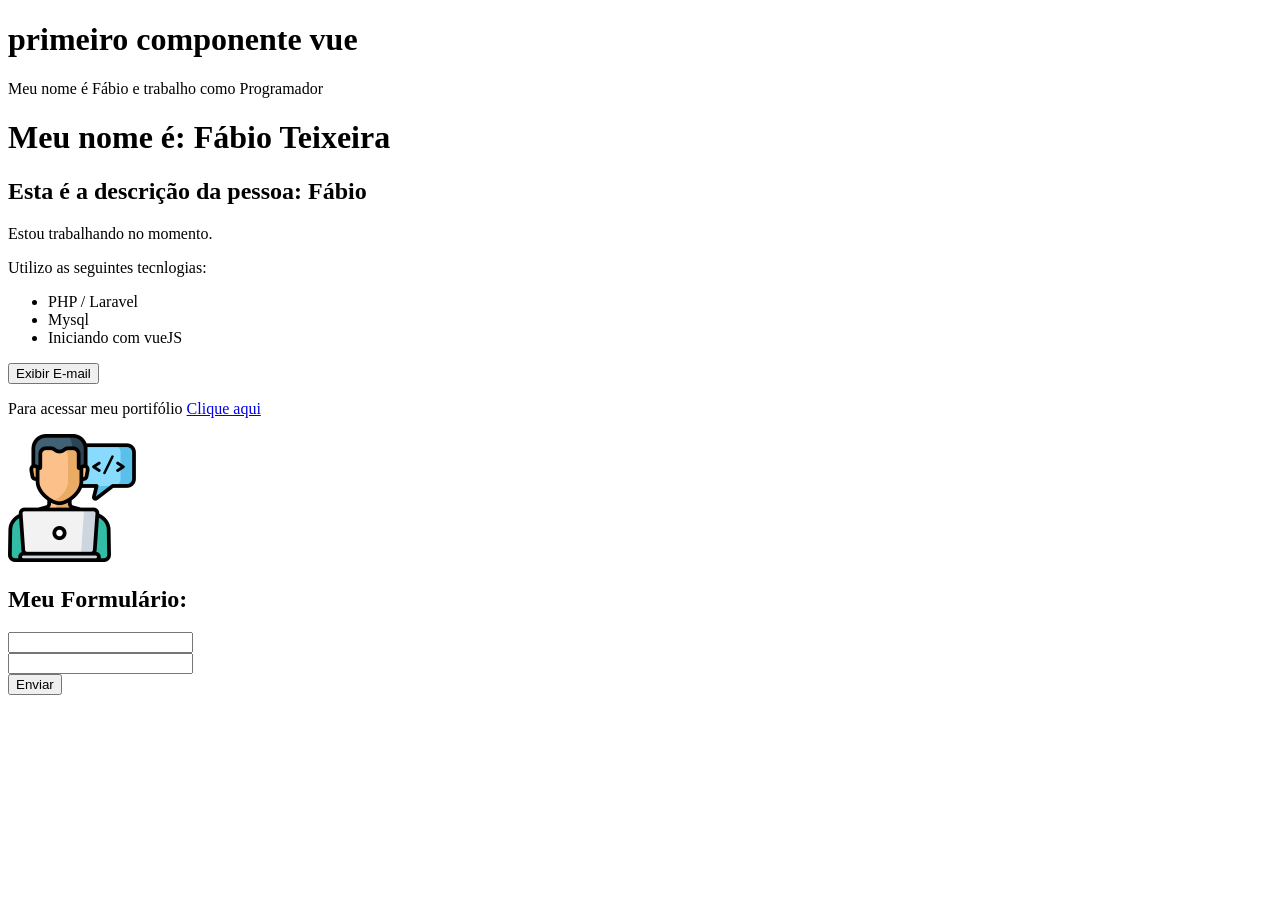
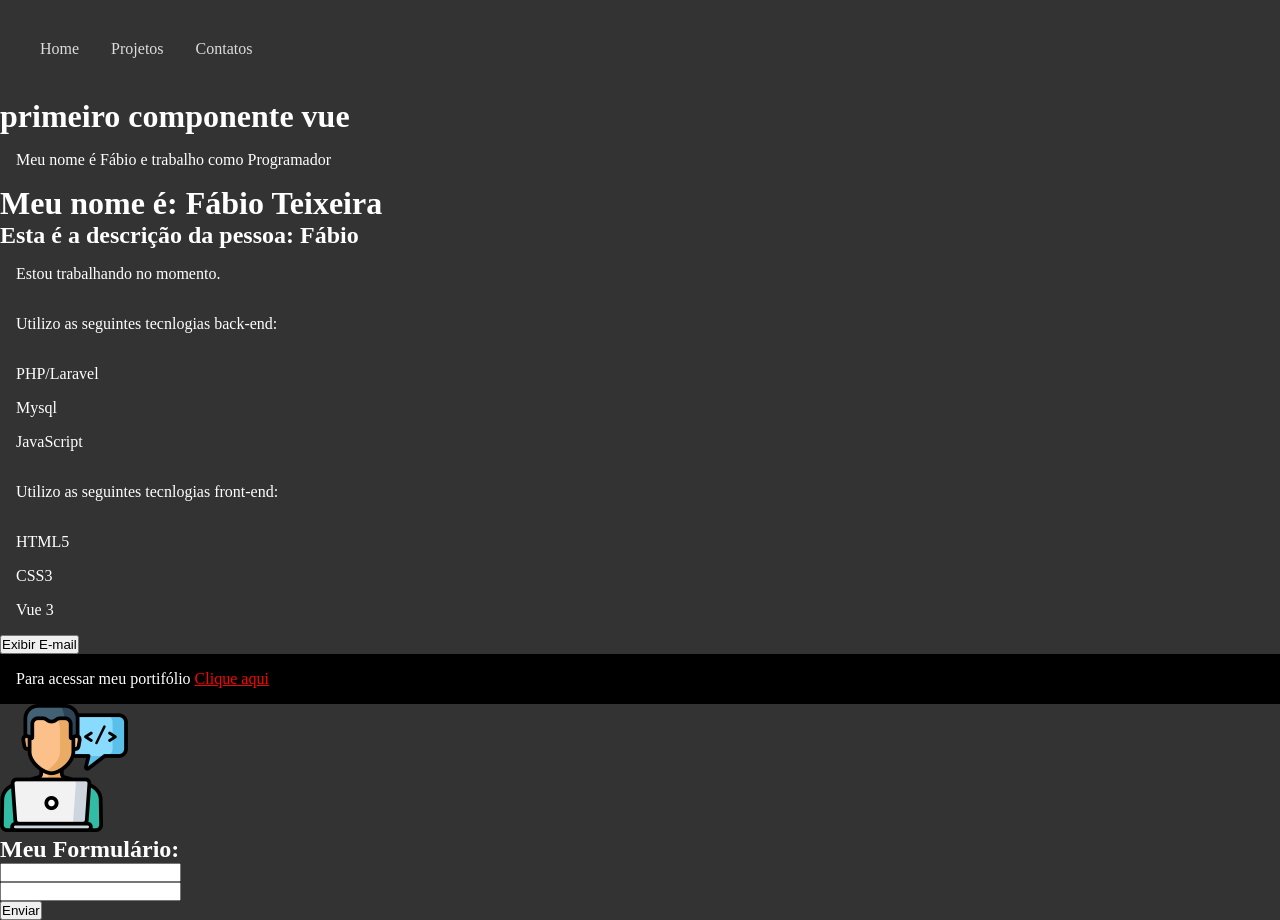
Before and after one commit to fabiotmourao/2_projeto_vue, a Vue app: page / in a window 1280 px wide. Before the commit the page ends 800 px from the top, so only its background shows below. Built offline with nearby package versions, Linux system fonts and the light colour scheme.

Commit message:
novas atualizazoes

```diff
--- a/src/App.vue
+++ b/src/App.vue
@@ -1,10 +1,12 @@
 <template>
+  <Header />
   <FirstComponent />
   <LifeCycle />
   <Pessoa />
 </template>
 
 <script>
+import Header from "./components/Header.vue";
 import FirstComponent from "./components/FirstComponent.vue";
 import LifeCycle from './components/LifeCycle.vue';
 import Pessoa from './components/Pessoa.vue'
@@ -12,9 +14,31 @@ import Pessoa from './components/Pessoa.vue'
 export default {
   name: "App",
   components: {
+    Header,
     FirstComponent,
     LifeCycle,
-    Pessoa
+    Pessoa,
   },
 };
 </script>
+
+<style>
+  * {
+      margin: 0;
+      padding: 0;
+      box-sizing: border-box;
+  }
+
+  body{
+    background-color: #333;
+    color: #fff;
+  }
+
+  a {
+    color: red;
+  }
+
+  .teste{
+    background-color: #000;
+  }
+</style>
--- /dev/null
+++ b/src/components/Header.vue
@@ -0,0 +1,41 @@
+<template>
+  <div class="header">
+    <ul>
+      <li><a href="#">Home</a></li>
+      <li><a href="#">Projetos</a></li>
+      <li><a href="#">Contatos</a></li>
+    </ul>
+  </div>
+</template>
+
+<script>
+export default {
+  name: "Header",
+};
+</script>
+
+<style scoped>
+.header {
+    padding: 1.5rem;
+}
+
+ul {
+  list-style: none;
+  display: flex;
+  /* background: #757272; */
+}
+
+li {
+  margin: 1rem;
+}
+
+a {
+  color: #ddd;
+  text-decoration: none;
+  transition: 0.5s;
+}
+
+a:hover {
+  color: turquoise;
+}
+</style>
--- a/src/components/Info.vue
+++ b/src/components/Info.vue
@@ -1,11 +1,17 @@
-<template>
+<template >
     <p v-if="estado_trabalhando">Estou trabalhando no momento.</p>
     <p v-else>Estou em busca de novas oportunidade!</p>
-    <p>Utilizo as seguintes tecnlogias:</p>
+    <p>Utilizo as seguintes tecnlogias back-end:</p>
     <ul>
-        <li>PHP / Laravel</li>
-        <li>Mysql</li>
-        <li>Iniciando com vueJS</li>
+        <li v-for="(technology, index)  in backend_technologies" :key="index">
+            {{ technology }}
+        </li>
+    </ul>
+        <p>Utilizo as seguintes tecnlogias front-end:</p>
+    <ul>
+        <li v-for="(technology)  in frontend_technologies" :key="technology.id">
+            {{ technology.language }}
+        </li>
     </ul>
     <div>
         <button @click="showEmail">
@@ -13,7 +19,7 @@
         </button>
     </div>
     <p v-show="exibir">Mande uma mensagem para: {{ email}}</p>
-    <p> Para acessar meu portifólio <a v-bind:href="link" target="_blank" >Clique aqui</a></p>
+    <p class="teste"> Para acessar meu portifólio <a v-bind:href="link" target="_blank" >Clique aqui</a></p>
     <Picture />
 </template>
 
@@ -31,7 +37,13 @@ export default {
             exibir: false,
             email: 'fabio@email.com',
             link: 'https://google.com',
-            textButton: 'Exibir E-mail'
+            textButton: 'Exibir E-mail',
+            backend_technologies:['PHP/Laravel','Mysql','JavaScript'],
+            frontend_technologies: [
+                {id: 1, language: 'HTML5'},
+                {id: 2, language: 'CSS3'},
+                {id: 3, language: 'Vue 3'}
+            ]
         }
     },
     methods:{
@@ -46,3 +58,16 @@ export default {
     }
 }
 </script>
+
+<style>
+    p {
+       padding: 1rem;
+    }
+    ul {
+        list-style: none;
+        padding-top: rem;
+    }
+    li {
+        margin: 1rem;
+    }
+</style>
```
